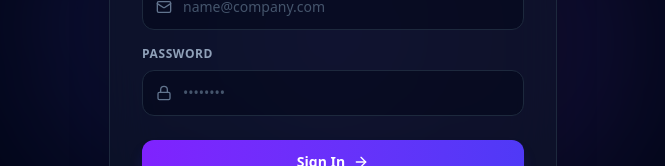
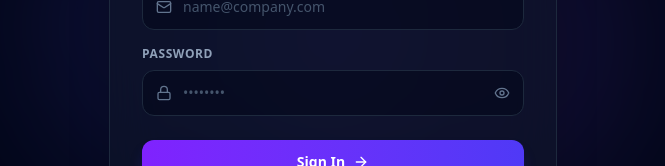
Before and after one commit to chetanpachauli/InsightAI, a Next.js app in the folder frontend/: page /login in a window 1280 px wide. Shown: the part 366-532 px from the top of the page, without its empty margins (307-972 px from the left). Built offline with nearby package versions, Linux system fonts and the light colour scheme; no server answers.

Commit message:
Add show/hide password toggle button to login and register forms

```diff
--- a/frontend/src/app/login/page.tsx
+++ b/frontend/src/app/login/page.tsx
@@ -2,7 +2,7 @@
 
 import { useState } from "react";
 import { useRouter } from "next/navigation";
-import { TrendingUp, Mail, Lock, Shield, ArrowRight } from "lucide-react";
+import { TrendingUp, Mail, Lock, Shield, ArrowRight, Eye, EyeOff } from "lucide-react";
 import axios from "axios";
 import { getApiError, API_BASE_URL } from "@/lib/api";
 
@@ -13,6 +13,7 @@ export default function LoginPage() {
   const [isRegister, setIsRegister] = useState(false);
   const [email, setEmail] = useState("");
   const [password, setPassword] = useState("");
+  const [showPassword, setShowPassword] = useState(false);
   const [role, setRole] = useState("Employee");
   const [error, setError] = useState("");
   const [loading, setLoading] = useState(false);
@@ -129,13 +130,25 @@ export default function LoginPage() {
                 <Lock className="w-4 h-4" />
               </span>
               <input
-                type="password"
+                type={showPassword ? "text" : "password"}
                 required
                 value={password}
                 onChange={(e) => setPassword(e.target.value)}
                 placeholder="••••••••"
-                className="w-full pl-10 pr-4 py-3 bg-slate-950/50 border border-slate-800 rounded-xl focus:border-indigo-500 focus:ring-1 focus:ring-indigo-500 outline-none text-slate-100 text-sm placeholder-slate-600 transition-all duration-200"
+                className="w-full pl-10 pr-11 py-3 bg-slate-950/50 border border-slate-800 rounded-xl focus:border-indigo-500 focus:ring-1 focus:ring-indigo-500 outline-none text-slate-100 text-sm placeholder-slate-600 transition-all duration-200"
               />
+              <button
+                type="button"
+                onClick={() => setShowPassword(!showPassword)}
+                className="absolute inset-y-0 right-0 pr-3.5 flex items-center text-slate-500 hover:text-slate-300 transition cursor-pointer"
+                title={showPassword ? "Hide password" : "Show password"}
+              >
+                {showPassword ? (
+                  <EyeOff className="w-4 h-4 text-indigo-400" />
+                ) : (
+                  <Eye className="w-4 h-4" />
+                )}
+              </button>
             </div>
           </div>
 
```
